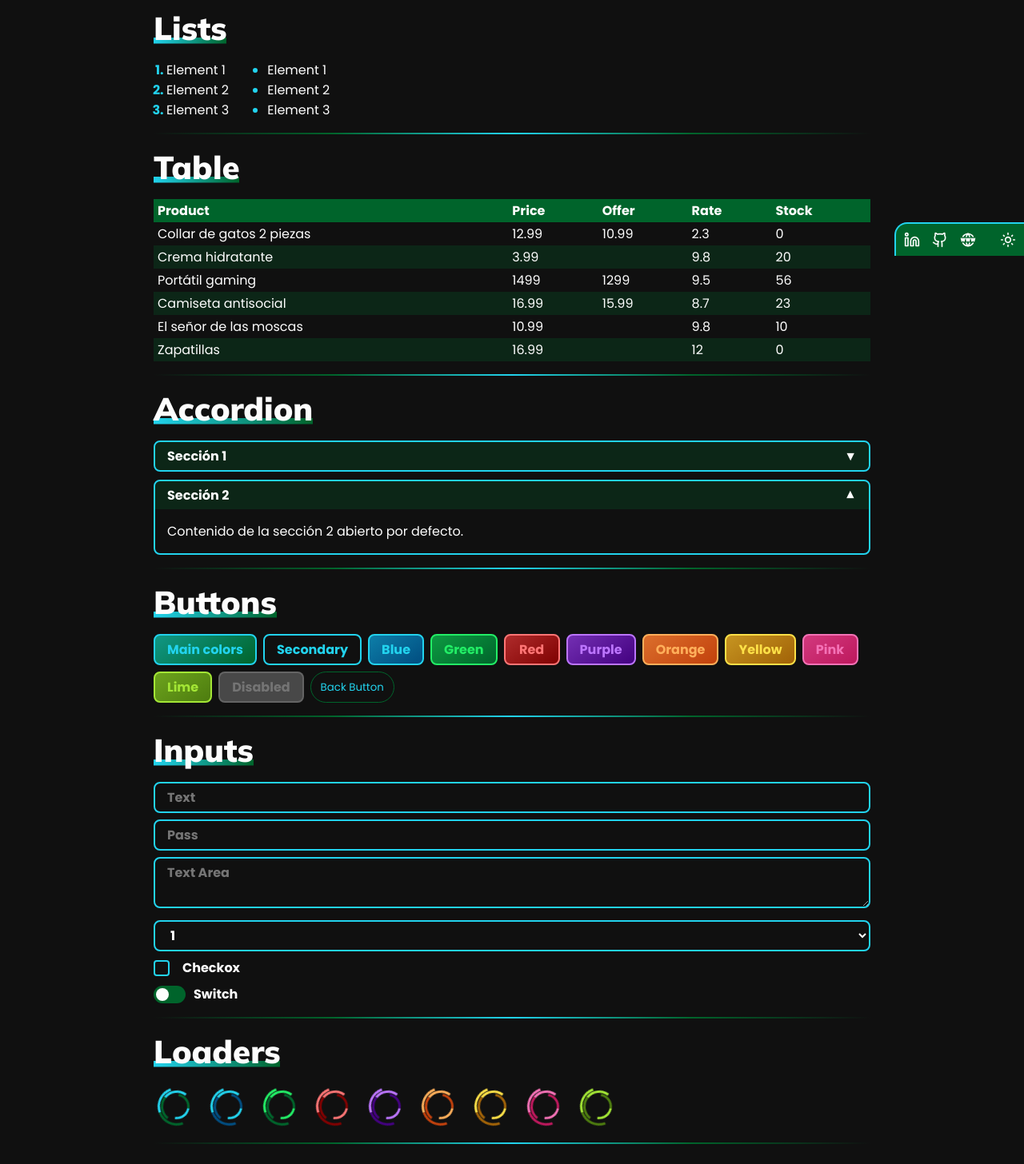
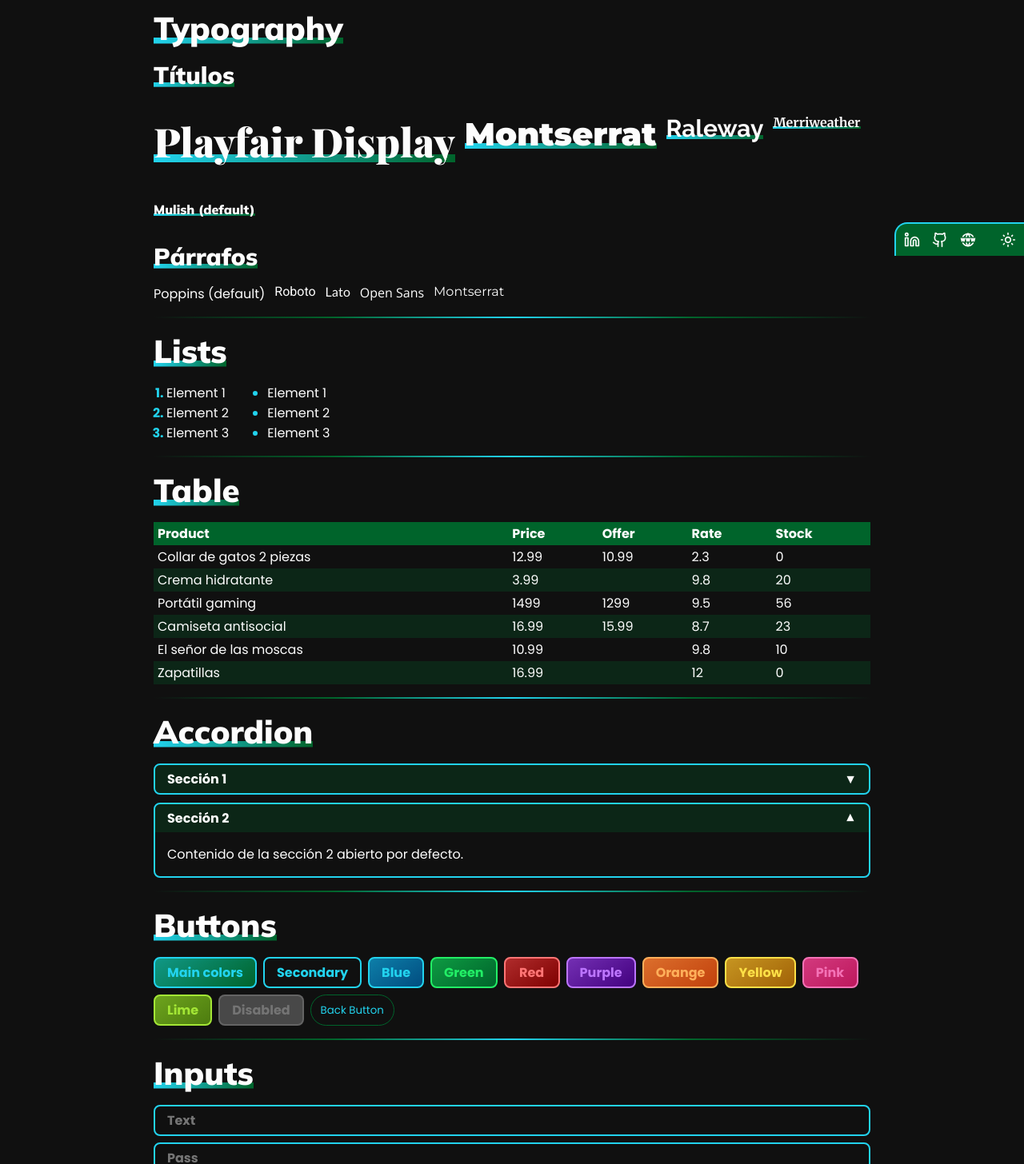
Before and after one commit to irenealcaine/template-navbar, a React (Vite) app: page / in a window 1280 px wide. Shown: the part 480-1936 px from the top of the page at 80% size. Built offline with nearby package versions, Linux system fonts and the light colour scheme.

Commit message:
add tipography

```diff
--- a/src/App.css
+++ b/src/App.css
@@ -1,8 +1,8 @@
-@import url("https://fonts.googleapis.com/css2?family=Mulish:wght@200;400;700;900&family=Poppins:wght@200;400;700;900&display=swap");
+@import url("https://fonts.googleapis.com/css2?family=Mulish:wght@200;400;700;900&family=Poppins:wght@200;400;700;900&family=Roboto:wght@300;400;700&family=Lato:wght@300;400;700&family=Open+Sans:wght@300;400;700&family=Montserrat:wght@200;400;700;900&family=Playfair+Display:wght@400;700;900&family=Raleway:wght@300;400;700&family=Merriweather:wght@300;400;700&display=swap");
 @import url("./Variables.css");
 
 * {
-  font-family: "Poppins", sans-serif;
+  font-family: var(--font-paragraph);
   margin: 0;
   padding: 0;
   box-sizing: border-box;
@@ -21,7 +21,7 @@ h1,
 h2,
 h3,
 h4 {
-  font-family: "Mulish", sans-serif;
+  font-family: var(--font-title);
   font-weight: 900;
   margin: 15px 0;
   position: relative;
--- /dev/null
+++ b/src/Components/Paragraph/Paragraph.jsx
@@ -0,0 +1,7 @@
+import { FONTS } from "../../Utils/fonts";
+
+const Paragraph = ({ children, font }) => {
+  return <p style={font && { fontFamily: FONTS[font] }}>{children}</p>;
+};
+
+export default Paragraph;
--- /dev/null
+++ b/src/Components/Title/Title.jsx
@@ -0,0 +1,17 @@
+import { FONTS } from "../../Utils/fonts";
+
+const TITLES = {
+  h1: "h1",
+  h2: "h2",
+  h3: "h3",
+  h4: "h4",
+  h5: "h5",
+  h6: "h6",
+};
+
+const Title = ({ children, type = "h2", font }) => {
+  const Tag = TITLES[type] || "h2";
+  return <Tag style={font && { fontFamily: FONTS[font] }}>{children}</Tag>;
+};
+
+export default Title;
--- a/src/Pages/Home/Home.css
+++ b/src/Pages/Home/Home.css
@@ -11,4 +11,10 @@
     flex-wrap: wrap;
     gap: 8px;
   }
+
+  .typography-grid {
+    gap: 12px;
+    margin: 10px 0;
+  }
+
 }
--- a/src/Pages/Home/Home.jsx
+++ b/src/Pages/Home/Home.jsx
@@ -13,6 +13,8 @@ import { products } from "../../Data/Products";
 import "./Home.css";
 import List from "../../Components/List/List";
 import Modal from "../../Components/Model/Modal";
+import Paragraph from "../../Components/Paragraph/Paragraph";
+import Title from "../../Components/Title/Title";
 import { useToast } from "../../Components/Toast/ToastContext";
 import { useState } from "react"; //modal y toast
 import Table from "../../Components/Table/Table";
@@ -28,22 +30,72 @@ const Home = () => {
 
   return (
     <div className="home">
-      <h1>Home</h1>
-      <h2>Subtitle</h2>
-      <p>
+      <Title type="h1">Home</Title>
+      <Title type="h2">Subtitle</Title>
+      <Paragraph>
         Lorem ipsum dolor sit amet consectetur, adipisicing elit. Dignissimos
         placeat a explicabo?
-      </p>
+      </Paragraph>
 
-      <h3>Paragraph</h3>
-      <p>
+      <Title type="h3">Paragraph</Title>
+      <Paragraph>
         Lorem ipsum dolor sit amet consectetur, adipisicing elit. Dignissimos
         placeat a explicabo? Molestiae error, minus libero dolorem eveniet
         mollitia accusantium voluptate voluptates ipsa pariatur itaque ratione
         numquam ea, quo quibusdam. Voluptatibus velit tempora sed veritatis
         porro numquam repellat cum delectus. Aliquid doloremque aperiam rem
         accusamus ut, veniam velit, amet dolore, at libero voluptatem iure?
-      </p>
+      </Paragraph>
+
+      <Hr />
+
+      <h2>Typography</h2>
+
+      <h3>Títulos</h3>
+      <div className="grid typography-grid">
+        <div className="typography-example">
+          <Title type="h1" font="playfair-display">
+            Playfair Display
+          </Title>
+        </div>
+        <div className="typography-example">
+          <Title type="h2" font="montserrat">
+            Montserrat
+          </Title>
+        </div>
+        <div className="typography-example">
+          <Title type="h3" font="raleway">
+            Raleway
+          </Title>
+        </div>
+        <div className="typography-example">
+          <Title type="h4" font="merriweather">
+            Merriweather
+          </Title>
+        </div>
+        <div className="typography-example">
+          <Title type="h4">Mulish (default)</Title>
+        </div>
+      </div>
+
+      <h3>Párrafos</h3>
+      <div className="grid typography-grid">
+        <div className="typography-example">
+          <Paragraph>Poppins (default)</Paragraph>
+        </div>
+        <div className="typography-example">
+          <Paragraph font="roboto">Roboto</Paragraph>
+        </div>
+        <div className="typography-example">
+          <Paragraph font="lato">Lato</Paragraph>
+        </div>
+        <div className="typography-example">
+          <Paragraph font="open-sans">Open Sans</Paragraph>
+        </div>
+        <div className="typography-example">
+          <Paragraph font="montserrat">Montserrat</Paragraph>
+        </div>
+      </div>
 
       <Hr />
 
--- /dev/null
+++ b/src/Utils/fonts.js
@@ -0,0 +1,11 @@
+export const FONTS = {
+  poppins: "'Poppins', sans-serif",
+  mulish: "'Mulish', sans-serif",
+  roboto: "'Roboto', sans-serif",
+  lato: "'Lato', sans-serif",
+  "open-sans": "'Open Sans', sans-serif",
+  montserrat: "'Montserrat', sans-serif",
+  "playfair-display": "'Playfair Display', serif",
+  raleway: "'Raleway', sans-serif",
+  merriweather: "'Merriweather', serif",
+};
--- a/src/Variables.css
+++ b/src/Variables.css
@@ -50,6 +50,10 @@
   --main-transparent: var(--blue-transparent);
   --dark-main-transparent: var(--dark-green-transparent);
 
+  /* typography */
+  --font-paragraph: "Poppins", sans-serif;
+  --font-title: "Mulish", sans-serif;
+
   --header-height: 50px;
 
   --header-width: 200px;
```
Also changed, not shown: 5 other files (tests, documents, lock files or other folders).
